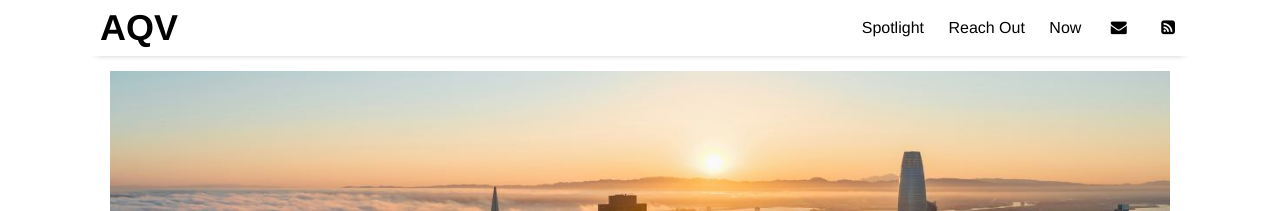
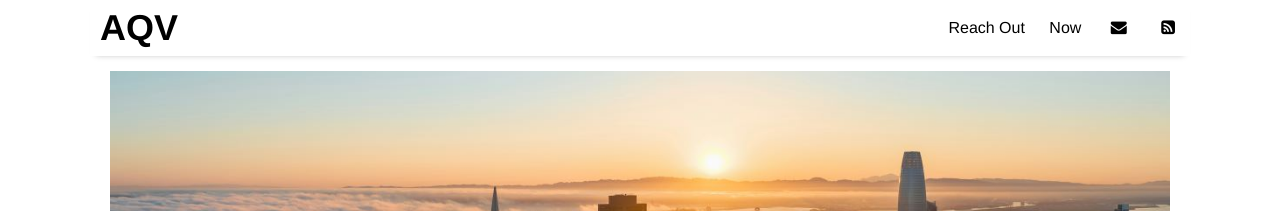
Before and after one commit to aqv-us/aqv-us, a Jekyll site: the page built from index.html, in a window 1280 px wide. Shown: the top 211 px of the page. Built offline with Jekyll 4.4.1, drawn with Linux system fonts in a browser that asks for light colours; nearby versions of some CDN libraries; the list of posts is cut into pages by our own code.

Commit message:
Update settings.yml

```diff
--- a/_data/settings.yml
+++ b/_data/settings.yml
@@ -7,7 +7,6 @@ disqus:
 google-ID: ''
 
 menu:
-- {name: 'Spotlight', url: 'spotlight'}
 - {name: 'Reach Out', url: 'reachout'}
 - {name: 'Now', url: 'now'}
 
```
